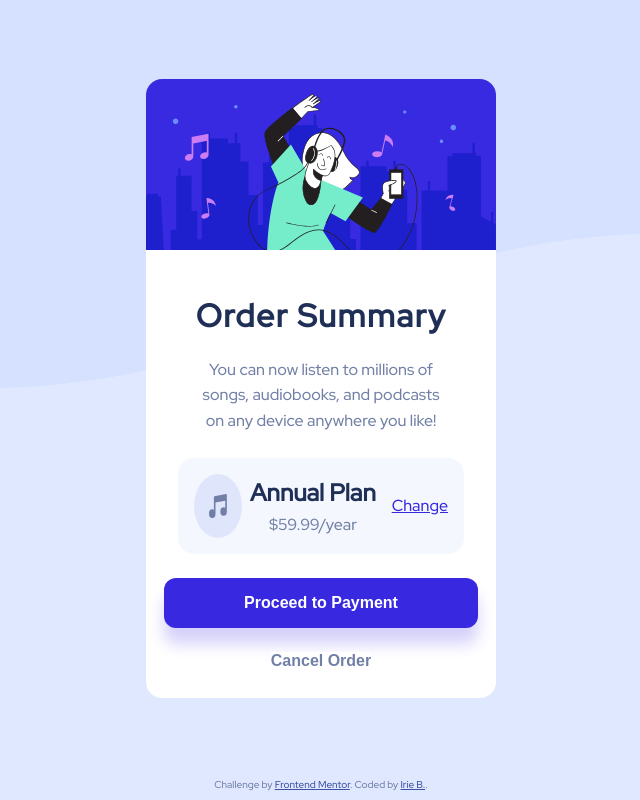
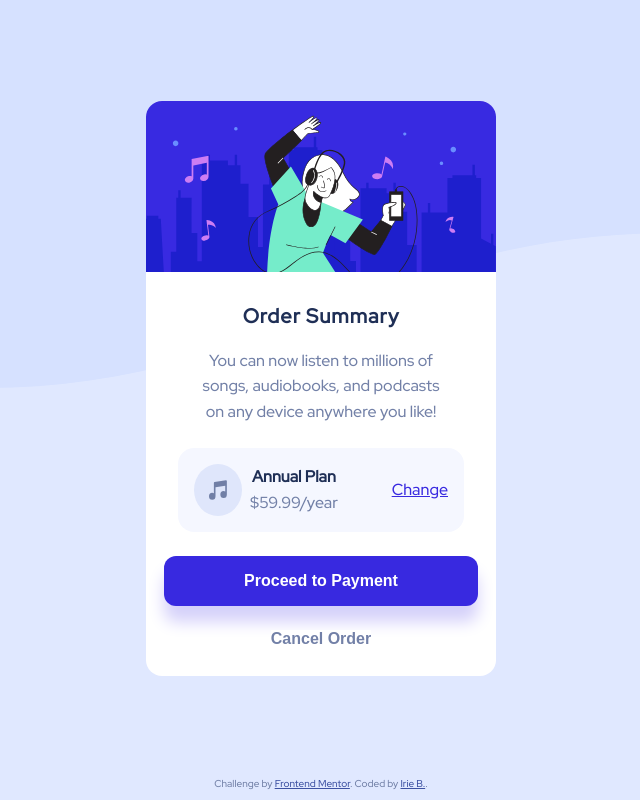
Before and after one commit to IrieBee/fem-order-summary, a plain HTML site: page index.html in a window 1280 px wide. Shown: the whole page, without its empty margins (319-959 px from the left). Drawn offline with Linux system fonts and the light colour scheme.

Commit message:
Fix top border radius with overflow:hidden

```diff
--- a/style.css
+++ b/style.css
@@ -30,12 +30,11 @@ main {
     max-width: 350px;
     text-align: center;
     margin: auto;
+    overflow: hidden;
 }
 
 .hero {
     max-width: 100%;
-    border-top-left-radius: 1em;
-    border-top-right-radius: 1em;
 }
 
 .text {
@@ -57,6 +56,7 @@ main {
 }
 
 h1 {
+    font-size: 1.25rem;
     font-weight: 900;
     padding-top: 1em;
     letter-spacing: .05em;
@@ -64,6 +64,7 @@ h1 {
 }
 
 h2 {
+    font-size: 1rem;
     font-weight: 700;
     color: hsl(223, 47%, 23%);
 }
```
